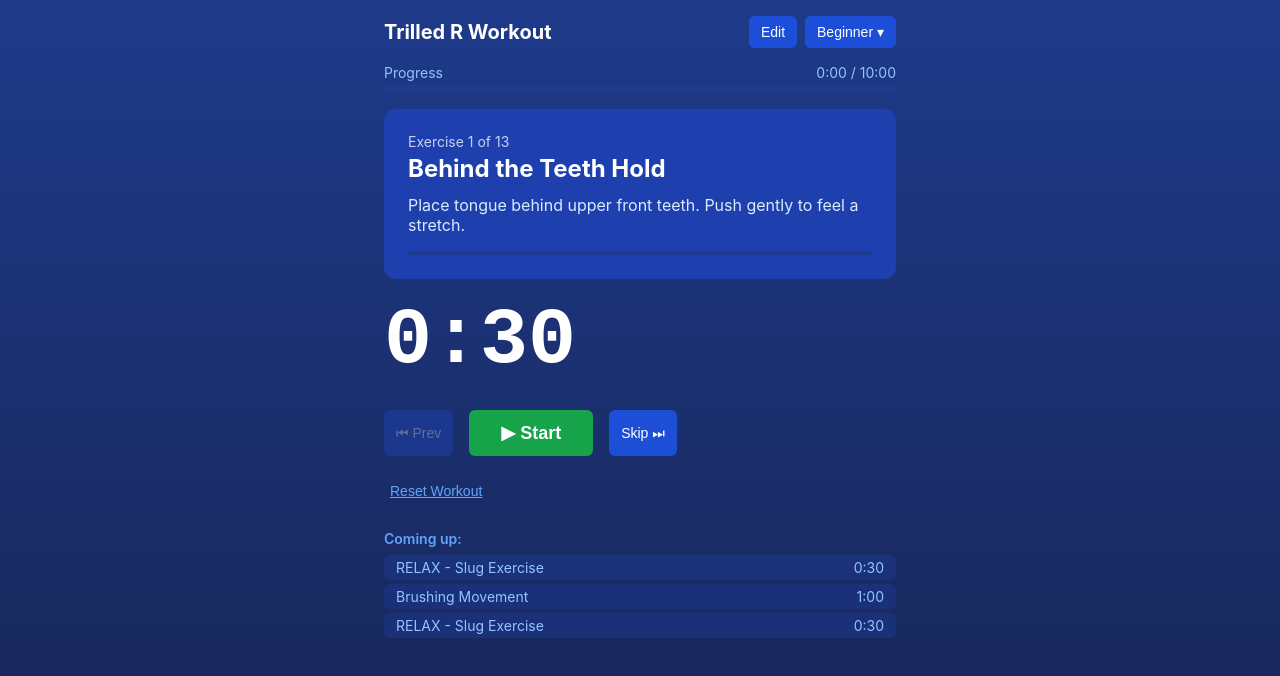
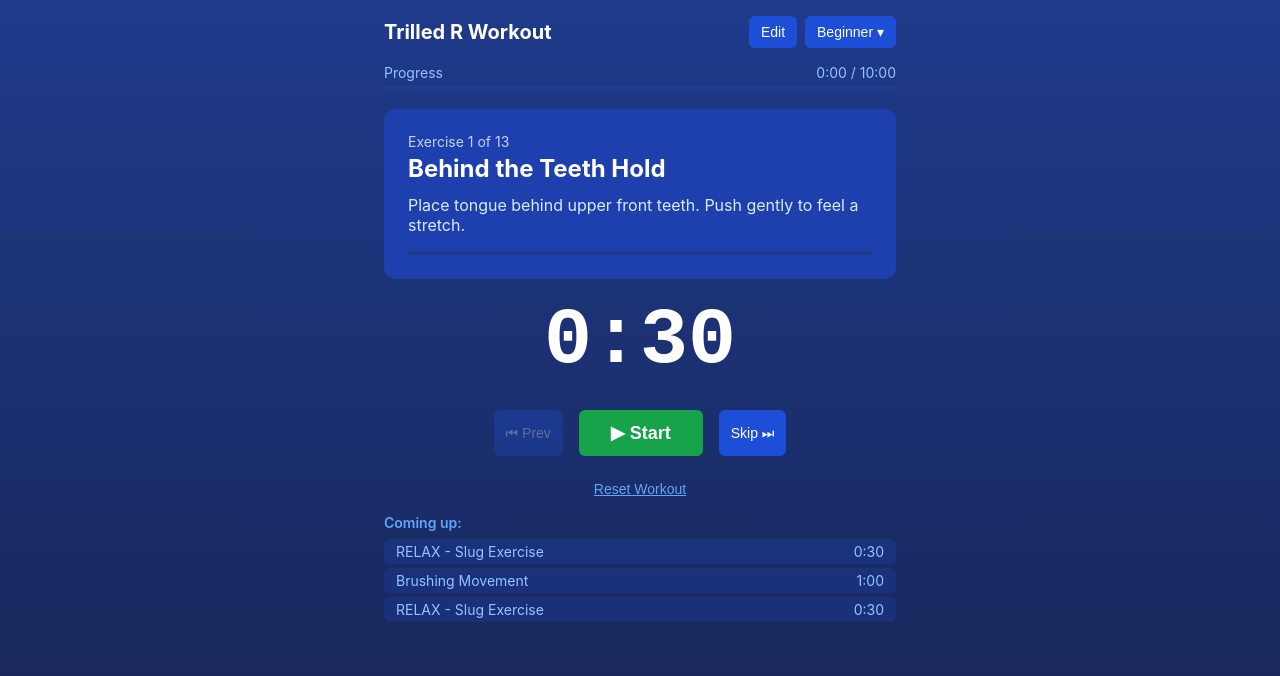
Before and after one commit to chiptus/vibe-projects, a React (Vite) app in the folder projects/trilled-r-trainer/: page / in a window 1280 px wide. Shown: the top 676 px of the page. Built offline with nearby package versions, Linux system fonts and the light colour scheme.

Commit message:
fix(trilled-r-trainer): center timer, playback buttons, and reset link
Co-Authored-By: Claude Sonnet 5 <noreply@anthropic.com>
Claude-Session: https://claude.ai/code/session_016yQ22wfGSBRr9JCzja3aCC

```diff
--- a/projects/trilled-r-trainer/src/App.css
+++ b/projects/trilled-r-trainer/src/App.css
@@ -249,10 +249,13 @@
   font-weight: 700;
   margin-bottom: 1.5rem;
   font-family: ui-monospace, monospace;
+  text-align: center;
+  width: 100%;
 }
 
 .controls {
   display: flex;
+  justify-content: center;
   gap: 1rem;
   margin-bottom: 1.5rem;
 }
@@ -265,6 +268,9 @@
   cursor: pointer;
   margin-bottom: 1rem;
   font-size: 0.875rem;
+  display: block;
+  margin-left: auto;
+  margin-right: auto;
 }
 
 .link-button:hover {
```
